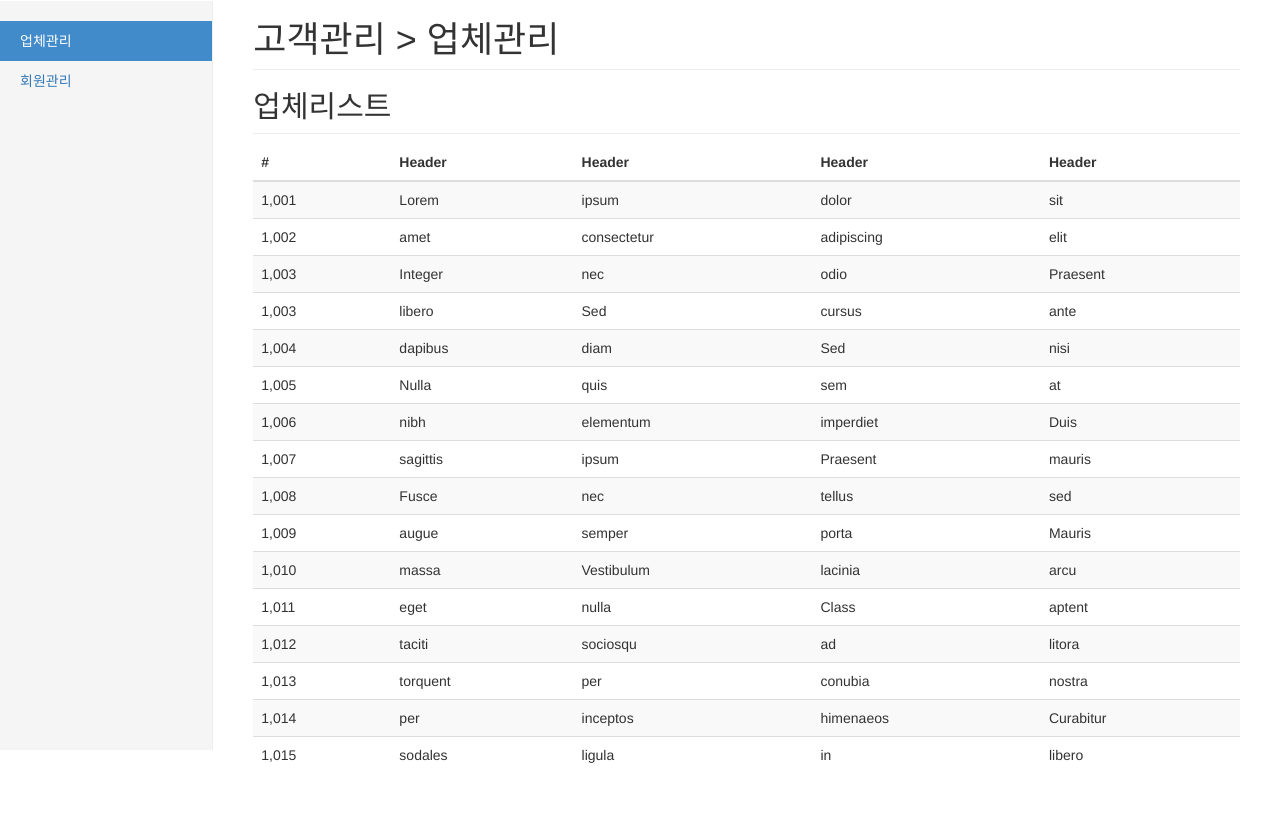
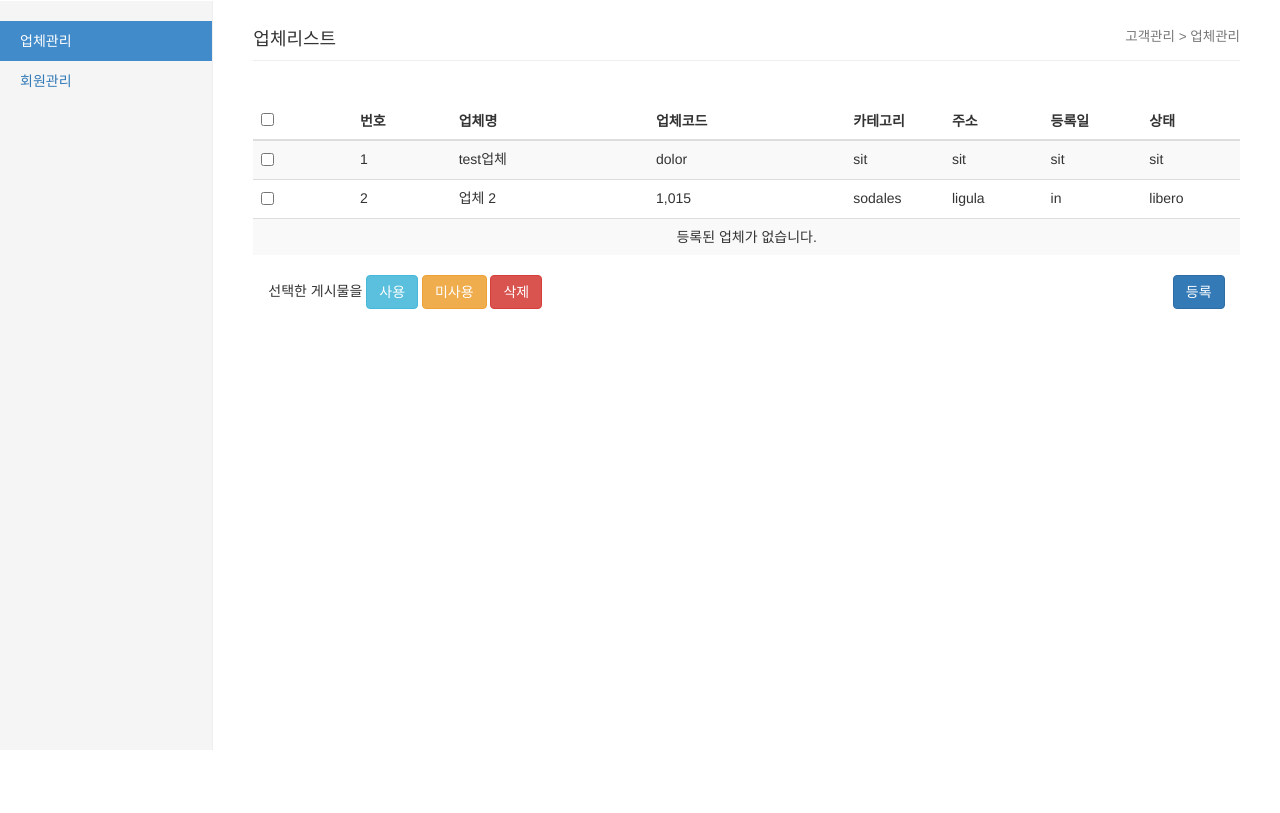
Before and after one commit to yes0735/newIloveTravel, a CodeIgniter app: page /database/admin/customer/company in a window 1280 px wide. Shown: the part 50-863 px from the top of the page. After the commit the page ends 800 px from the top, so only its background shows below. Run offline with CodeIgniter, Linux system fonts and the light colour scheme; some libraries are stand-ins or nearby versions.

Commit message:
company css

```diff
--- a/application/controllers/admin/customer/Company.php
+++ b/application/controllers/admin/customer/Company.php
@@ -43,4 +43,13 @@ class Company extends CI_Controller {
 		$this->load->view('admin/customer/admin_list_company_v', $data);
 
 	}
+
+	/*
+	* 등록 페이지
+	*/
+	public function regist($data = array())
+	{
+		$this->load->view('admin/customer/admin_regist_company_v', $data);
+
+	}
 }
--- a/application/views/admin/admin_header_v.php
+++ b/application/views/admin/admin_header_v.php
@@ -13,6 +13,7 @@
 
     <!-- Bootstrap core CSS -->
     <link href="/assets/css/bootstrap.min.css" rel="stylesheet">
+    <link href="/assets/css/sub.css" rel="stylesheet">
 
     <!-- Custom styles for this template -->
     <link href="/assets/css/dashboard.css" rel="stylesheet">
--- a/application/views/admin/customer/admin_list_company_v.php
+++ b/application/views/admin/customer/admin_list_company_v.php
@@ -1,133 +1,72 @@
+<div class="col-sm-9 col-sm-offset-3 col-md-10 col-md-offset-2 main">
+<h4 class="sub-header">업체리스트 <small style="float: right;">고객관리 > 업체관리</small></h2>
 
-        <div class="col-sm-9 col-sm-offset-3 col-md-10 col-md-offset-2 main">
-          <h1 class="page-header">고객관리 > 업체관리</h1>
-
-          <h2 class="sub-header">업체리스트</h2>
+<ul class="list-inline">
+  <li></li>
+  <li class="text-right"></li>
+</ul>
 <div class="table-responsive">
 	<table class="table table-striped">
+		<colgroup>
+			<col width="10%" />
+			<col width="10%" />
+			<col width="20%" />
+			<col width="20%" />
+			<col width="10%" />
+			<col width="10%" />
+			<col width="10%" />
+			<col width="10%" />
+		</colgroup>
 		<thead>
 			<tr>
-                  <th>#</th>
-                  <th>Header</th>
-                  <th>Header</th>
-                  <th>Header</th>
-                  <th>Header</th>
+				<th><input type="checkbox"></th>
+				<th>번호</th>
+				<th>업체명</th>
+				<th>업체코드</th>
+				<th>카테고리</th>
+				<th>주소</th>
+				<th>등록일</th>
+				<th>상태</th>
 			</tr>
 		</thead>
 		<tbody>
 			<tr>
-                  <td>1,001</td>
-                  <td>Lorem</td>
-                  <td>ipsum</td>
+				<td><input type="checkbox"></td>
+				<td>1</td>
+				<td>test업체</td>
 				<td>dolor</td>
+				<td>sit</td>
+				<td>sit</td>
+				<td>sit</td>
 				<td>sit</td>
 			</tr>
 			<tr>
-                  <td>1,002</td>
-                  <td>amet</td>
-                  <td>consectetur</td>
-                  <td>adipiscing</td>
-                  <td>elit</td>
-                </tr>
-                <tr>
-                  <td>1,003</td>
-                  <td>Integer</td>
-                  <td>nec</td>
-                  <td>odio</td>
-                  <td>Praesent</td>
-                </tr>
-                <tr>
-                  <td>1,003</td>
-                  <td>libero</td>
-                  <td>Sed</td>
-                  <td>cursus</td>
-                  <td>ante</td>
-                </tr>
-                <tr>
-                  <td>1,004</td>
-                  <td>dapibus</td>
-                  <td>diam</td>
-                  <td>Sed</td>
-                  <td>nisi</td>
-                </tr>
-                <tr>
-                  <td>1,005</td>
-                  <td>Nulla</td>
-                  <td>quis</td>
-                  <td>sem</td>
-                  <td>at</td>
-                </tr>
-                <tr>
-                  <td>1,006</td>
-                  <td>nibh</td>
-                  <td>elementum</td>
-                  <td>imperdiet</td>
-                  <td>Duis</td>
-                </tr>
-                <tr>
-                  <td>1,007</td>
-                  <td>sagittis</td>
-                  <td>ipsum</td>
-                  <td>Praesent</td>
-                  <td>mauris</td>
-                </tr>
-                <tr>
-                  <td>1,008</td>
-                  <td>Fusce</td>
-                  <td>nec</td>
-                  <td>tellus</td>
-                  <td>sed</td>
-                </tr>
-                <tr>
-                  <td>1,009</td>
-                  <td>augue</td>
-                  <td>semper</td>
-                  <td>porta</td>
-                  <td>Mauris</td>
-                </tr>
-                <tr>
-                  <td>1,010</td>
-                  <td>massa</td>
-                  <td>Vestibulum</td>
-                  <td>lacinia</td>
-                  <td>arcu</td>
-                </tr>
-                <tr>
-                  <td>1,011</td>
-                  <td>eget</td>
-                  <td>nulla</td>
-                  <td>Class</td>
-                  <td>aptent</td>
-                </tr>
-                <tr>
-                  <td>1,012</td>
-                  <td>taciti</td>
-                  <td>sociosqu</td>
-                  <td>ad</td>
-                  <td>litora</td>
-                </tr>
-                <tr>
-                  <td>1,013</td>
-                  <td>torquent</td>
-                  <td>per</td>
-                  <td>conubia</td>
-                  <td>nostra</td>
-                </tr>
-                <tr>
-                  <td>1,014</td>
-                  <td>per</td>
-                  <td>inceptos</td>
-                  <td>himenaeos</td>
-                  <td>Curabitur</td>
-                </tr>
-                <tr>
+				<td><input type="checkbox"></td>
+				<td>2</td>
+				<td>업체 2</td>
 				<td>1,015</td>
 				<td>sodales</td>
 				<td>ligula</td>
 				<td>in</td>
 				<td>libero</td>
 			</tr>
+			<tr>
+				<td colspan="8" class="text-center">등록된 업체가 없습니다.</td>
+			</tr>
 		</tbody>
 	</table>
+
+	<!-- <a class="btn btn-default" href="#" role="button">Link</a> -->
+	<div class ="but_group">
+		<div class="col-md-11">
+			<span>선택한 게시물을 </span>
+			<a href="/board/write/?board_id=1&amp;board_type=default" class="btn btn-info" role="button">사용</a>
+			<a href="/board/write/?board_id=1&amp;board_type=default" class="btn btn-warning" role="button">미사용</a>
+			<a href="/board/write/?board_id=1&amp;board_type=default" class="btn btn-danger" role="button">삭제</a>
+		</div>
+		<div class="col-md-1">
+			<a href="/admin/customer/company/regist" class="btn btn-primary" role="button">등록</a>
 		</div>
 	</div>
+  </div>
+</div>
--- /dev/null
+++ b/assets/css/sub.css
@@ -0,0 +1,22 @@
+.input_text50 { width : 50px; }
+.input_text80 { width : 80px; }
+.input_text100 { width : 100px; }
+.input_text120 { width : 120px; }
+.input_text150 { width : 150px; }
+.input_text200 { width : 200px; }
+.input_text200 { width : 200px; }
+.input_text200 { width : 200px; }
+.input_text200 { width : 200px; }
+
+/* inline style */
+.display_block { display : block; }
+.inline_block { display : inline-block !important; }
+
+.regist-table th { background-color : #f5f5f5 }
+
+blockquote {
+    padding: 3px 6px;
+    margin: 0 0 8px;
+    font-size: 12px;
+    border-left: 5px solid #eee;
+}
```
Also changed, not shown: application/views/admin/customer/admin_regist_company_v.php (added, +177 -0 lines), application/views/admin/customer/admin_write_company_v.php (deleted). Lines whose indentation alone changed are shown as unchanged.
